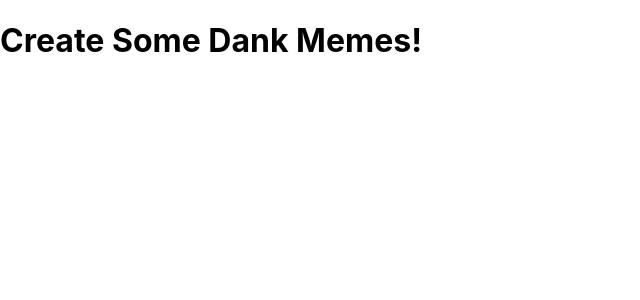
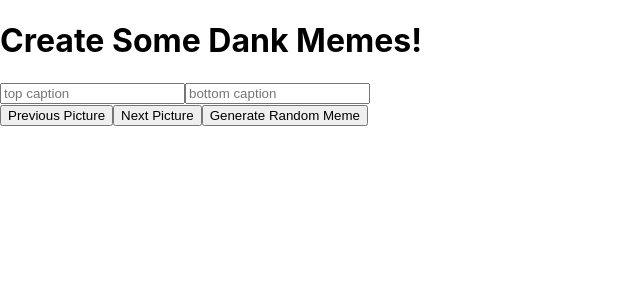
Before and after one commit to NiklasReents/React_Meme_Factory, a React (Create React App) app: page / in a window 1280 px wide. Shown: the top 300 px of the page, without its empty margins (0-640 px from the left). Built offline with nearby package versions, Linux system fonts and the light colour scheme; no server answers.

Commit message:
add form inputs and buttons

```diff
--- a/src/App.js
+++ b/src/App.js
@@ -1,4 +1,5 @@
 import React, { useState, useEffect } from "react";
+import "./styles.css";
 
 const fetchFunction = (setData, memeAPI) => {
   fetch(memeAPI)
@@ -21,6 +22,23 @@ function App() {
   return (
     <div className="App">
       <h1>Create Some Dank Memes!</h1>
+      <div id="formWrapper">
+        <span>
+          <form>
+            <input type="text" placeholder="top caption" />
+          </form>
+        </span>
+        <span>
+          <form>
+            <input type="text" placeholder="bottom caption" />
+          </form>
+        </span>
+      </div>
+      <div>
+        <button>Previous Picture</button>
+        <button>Next Picture</button>
+        <button type="button">Generate Random Meme</button>
+      </div>
       <div>{data ? <img src={data.url} alt="meme" /> : null}</div>
     </div>
   );
--- /dev/null
+++ b/src/styles.css
@@ -0,0 +1,4 @@
+#formWrapper {
+  display: flex;
+  flex-direction: row;
+}
```
